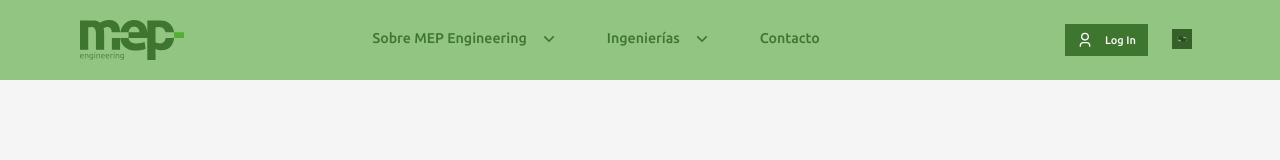
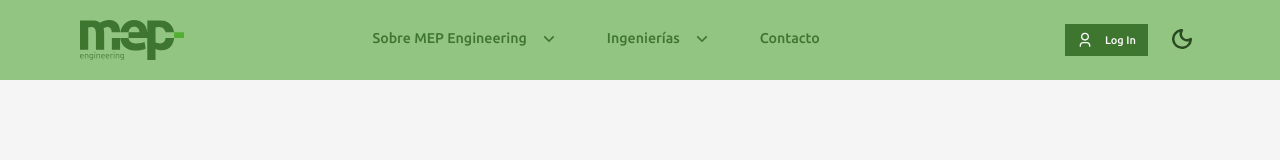
Before and after one commit to EnriqueMEP/MepWebFront, a React (Vite) app: page / in a window 1280 px wide. Shown: the top 160 px of the page. Built offline with nearby package versions, Linux system fonts and the light colour scheme.

Commit message:
Update: automated commit from update-repo.bat

```diff
--- a/src/design-system/atoms/Header/Header.jsx
+++ b/src/design-system/atoms/Header/Header.jsx
@@ -52,7 +52,7 @@ const Header = ({
   // Colores semánticos para el header y sistema de tema
   const headerColors = useComponentColors('header');
   const ghostButtonColors = useComponentColors('buttonGhost');
-  const { toggleTheme } = useTheme();
+  const { theme, toggleTheme } = useTheme();
 
   // Hooks de React Router
   const location = useLocation();
@@ -225,11 +225,11 @@ const Header = ({
             Log In
           </ButtonPrimary>
 
-          {/* Botón de cambio de tema - visible en PC/tablet, usa energia.svg */}
+          {/* Botón de cambio de tema - visible en PC/tablet */}
           <button
             className="header-theme-button"
             onClick={toggleTheme}
-            aria-label="Cambiar tema"
+            aria-label={`Cambiar a tema ${theme === 'light' ? 'oscuro' : 'claro'}`}
             style={{
               background: 'transparent',
               border: 'none',
@@ -238,7 +238,7 @@ const Header = ({
             }}
           >
             <Icon
-              name="energia"
+              name={theme === 'light' ? 'luna' : 'sol'}
               size={20}
               color={headerColors.text || 'currentColor'}
             />
@@ -320,7 +320,7 @@ const Header = ({
             <div className="mobile-theme-section">
               <ButtonGhost
                 size="md"
-                leftIcon="energia"
+                leftIcon={theme === 'light' ? 'luna' : 'sol'}
                 onClick={handleMobileThemeToggle}
               >
                 Cambiar tema
--- a/src/design-system/foundations/icons/svg-imports.js
+++ b/src/design-system/foundations/icons/svg-imports.js
@@ -33,6 +33,8 @@ import userShared2Line from './Line/ri_user-shared-2-line.svg?raw';
 import userStarLine from './Line/ri_user-star-line.svg?raw';
 import userUnfollowLine from './Line/ri_user-unfollow-line.svg?raw';
 import energiaLine from './Line/energia.svg?raw';
+import lunaLine from './Line/luna.svg?raw';
+import solLine from './Line/sol.svg?raw';
 
 // Fill Icons
 import searchFill from './Fill/ri_search-fill.svg?raw';
@@ -85,7 +87,9 @@ export const svgLineIcons = {
   userShared2: userShared2Line,
   userStar: userStarLine,
   userUnfollow: userUnfollowLine,
-  energia: energiaLine
+  energia: energiaLine,
+  luna: lunaLine,
+  sol: solLine
 };
 
 // Mapeo de iconos Fill
```
Also changed, not shown: src/design-system/foundations/icons/Line/luna.svg (added), src/design-system/foundations/icons/Line/sol.svg (added).
